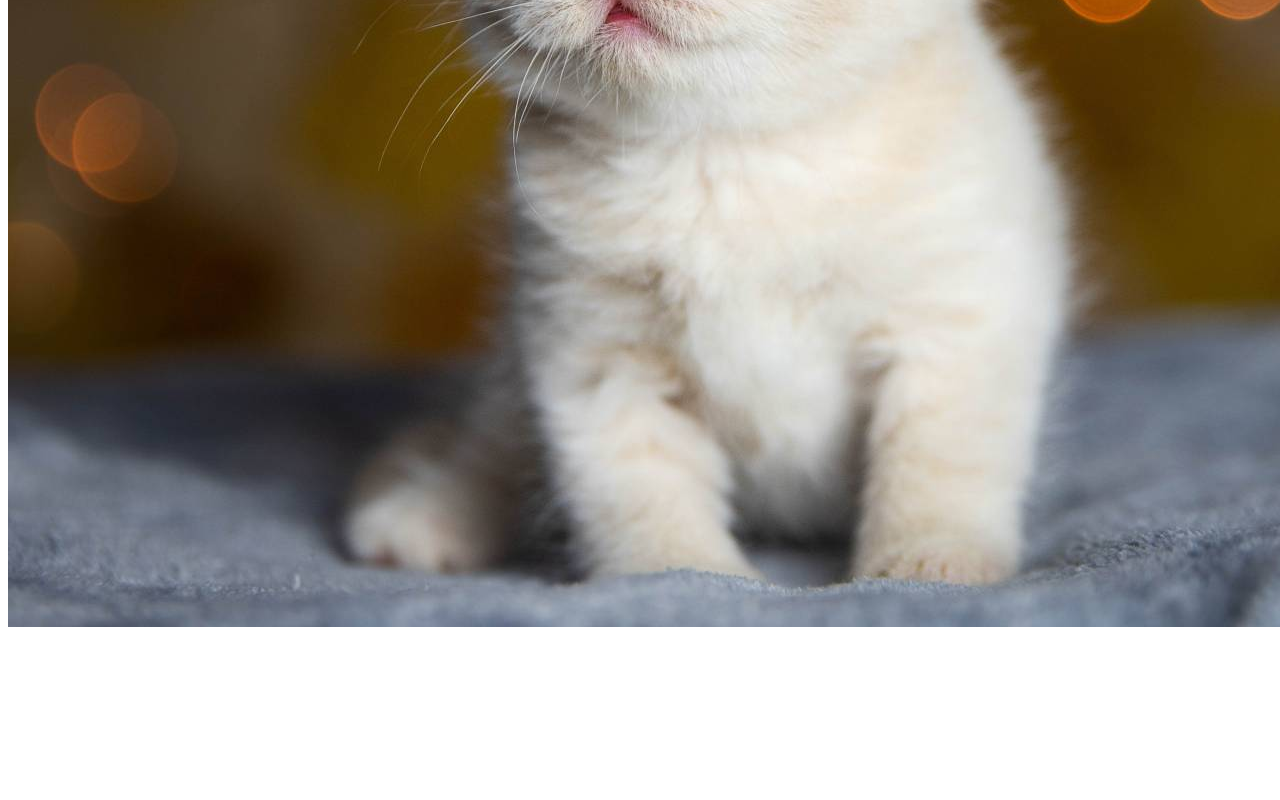
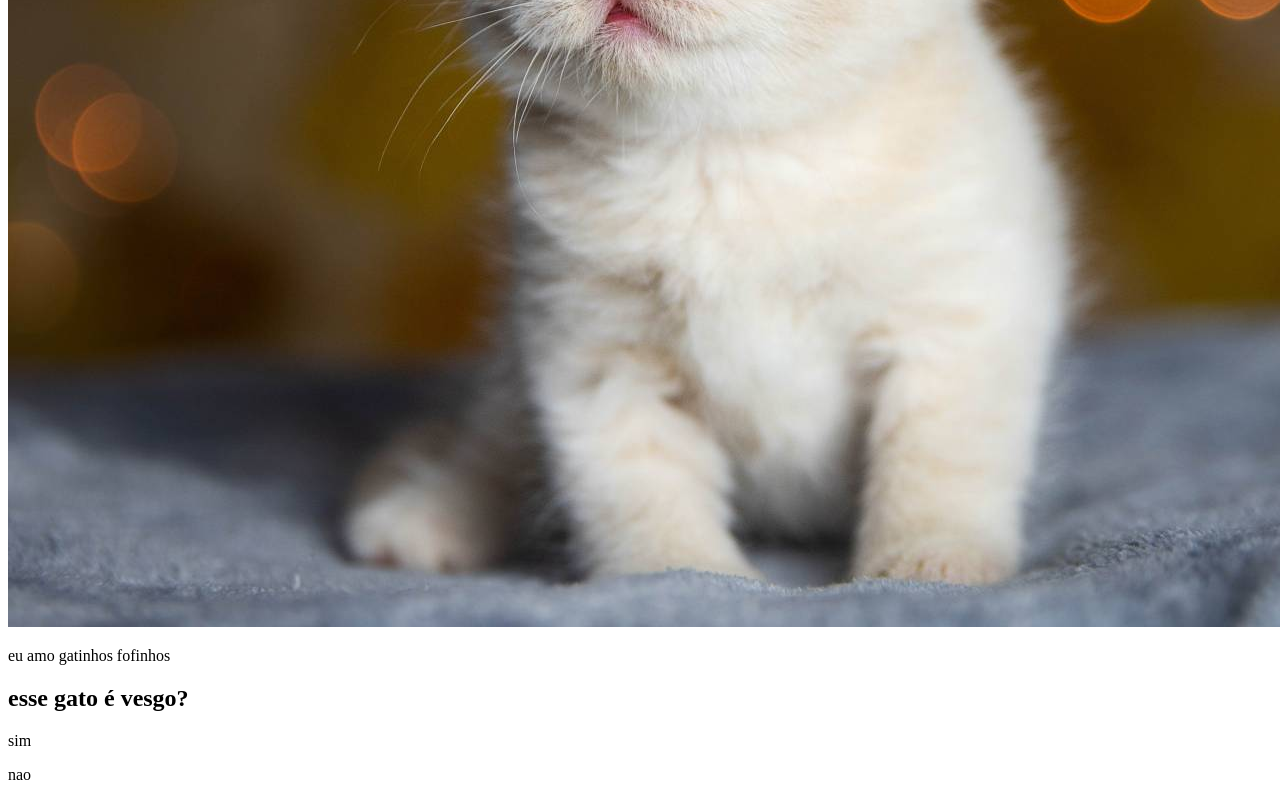
Before and after one commit to LucasRomaoDLM07/html-lucas, a plain HTML site: page index.html in a window 1280 px wide. Shown: the part 533-1333 px from the top of the page. Before the commit the page ends 1172 px from the top, so only its background shows below. Drawn offline with Linux system fonts and the light colour scheme.

Commit message:
<update>: Atualizei o site

```diff
--- a/index.html
+++ b/index.html
@@ -8,5 +8,13 @@
 <body>
     <h1>Eu amo gatos fofos, miau</h1>
     <img src="images/AJJNCSONXRPMXFGBEEPB7RVCHM.jpg" alt="gato fofo">
+    <p>eu amo gatinhos fofinhos</p>
+
+    <section>
+
+        <h2>esse gato é vesgo?</h2>
+        <p>sim</p>
+        <p>nao</p>
+    </section>
 </body>
 </html>
```
